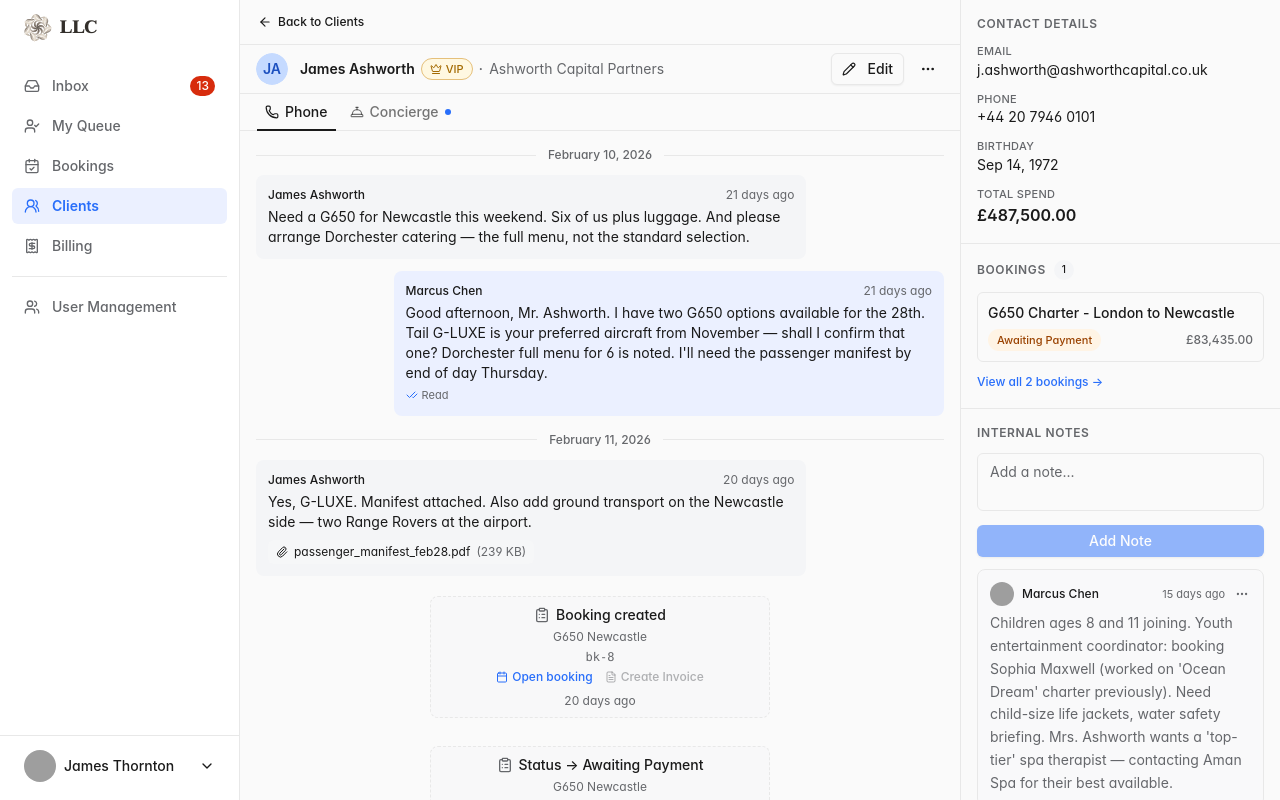
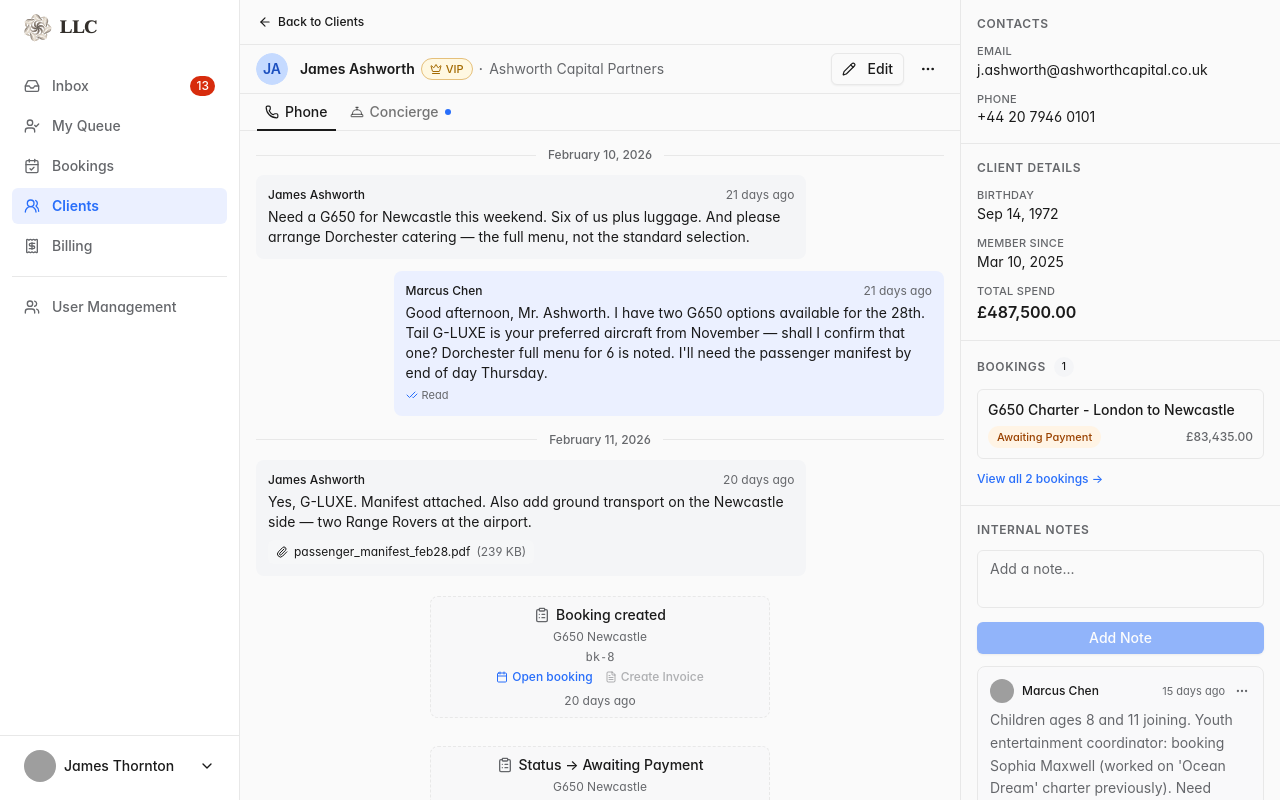
Before and after one commit to r-shelekhov/llc-backoffice-ui, a React (Vite) app: page /clients/cli-1 in a window 1280 px wide. Built offline with nearby package versions, Linux system fonts and the light colour scheme; grey boxes are pictures that could not be loaded.

Commit message:
refactor: split sidebar into Contacts and Client Details sections
Separate contact info (email, phone) from client details (birthday,
member since, total spend) into distinct sidebar sections. Add back
the Member Since field using client.createdAt.

```diff
--- a/src/components/clients/client-sidebar.tsx
+++ b/src/components/clients/client-sidebar.tsx
@@ -28,10 +28,11 @@ export function ClientSidebar({
 }: ClientSidebarProps) {
   return (
     <div className="space-y-0">
-      {/* Contact Details */}
+      {/* Contacts */}
+      {(client.email || client.phone) && (
         <div className="border-b p-4">
           <h4 className="mb-3 text-xs font-semibold uppercase tracking-wider text-muted-foreground">
-          Contact Details
+            Contacts
           </h4>
           <div className="space-y-3 text-sm">
             {client.email && (
@@ -60,6 +61,16 @@ export function ClientSidebar({
                 </a>
               </div>
             )}
+          </div>
+        </div>
+      )}
+
+      {/* Client Details */}
+      <div className="border-b p-4">
+        <h4 className="mb-3 text-xs font-semibold uppercase tracking-wider text-muted-foreground">
+          Client Details
+        </h4>
+        <div className="space-y-3 text-sm">
           {client.birthday && (
             <div>
               <p className="text-[11px] font-medium uppercase tracking-wide text-muted-foreground">
@@ -68,6 +79,12 @@ export function ClientSidebar({
               <p className="text-foreground">{formatDate(client.birthday)}</p>
             </div>
           )}
+          <div>
+            <p className="text-[11px] font-medium uppercase tracking-wide text-muted-foreground">
+              Member Since
+            </p>
+            <p className="text-foreground">{formatDate(client.createdAt)}</p>
+          </div>
           <div>
             <p className="text-[11px] font-medium uppercase tracking-wide text-muted-foreground">
               Total Spend
```
Lines whose indentation alone changed are shown as unchanged.
